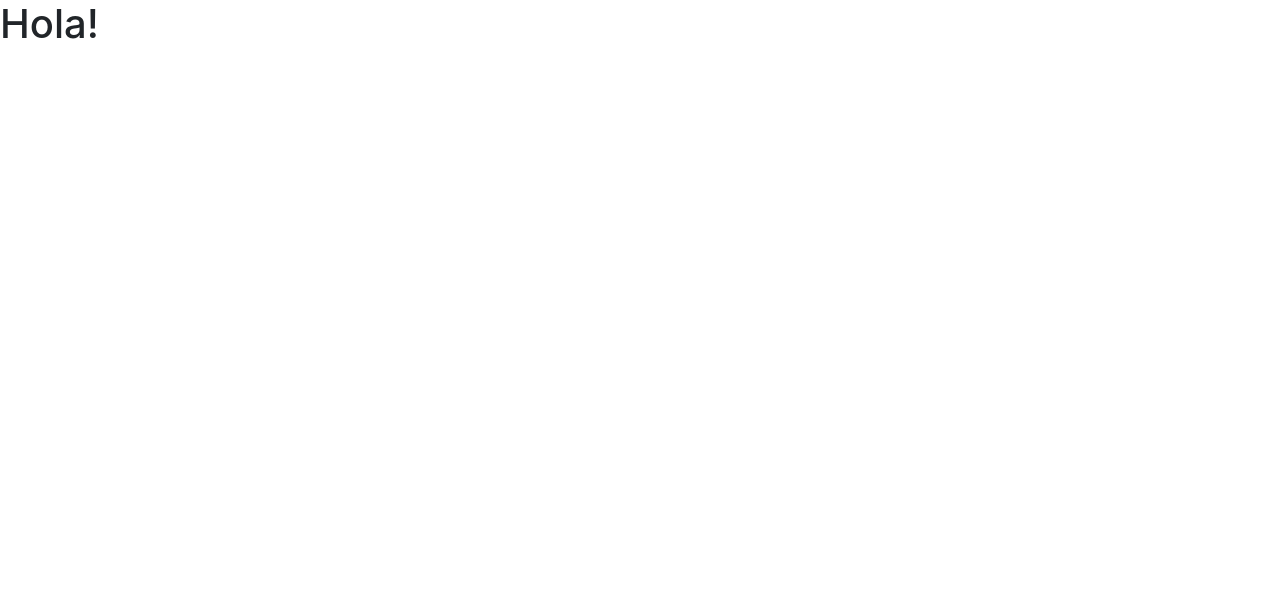
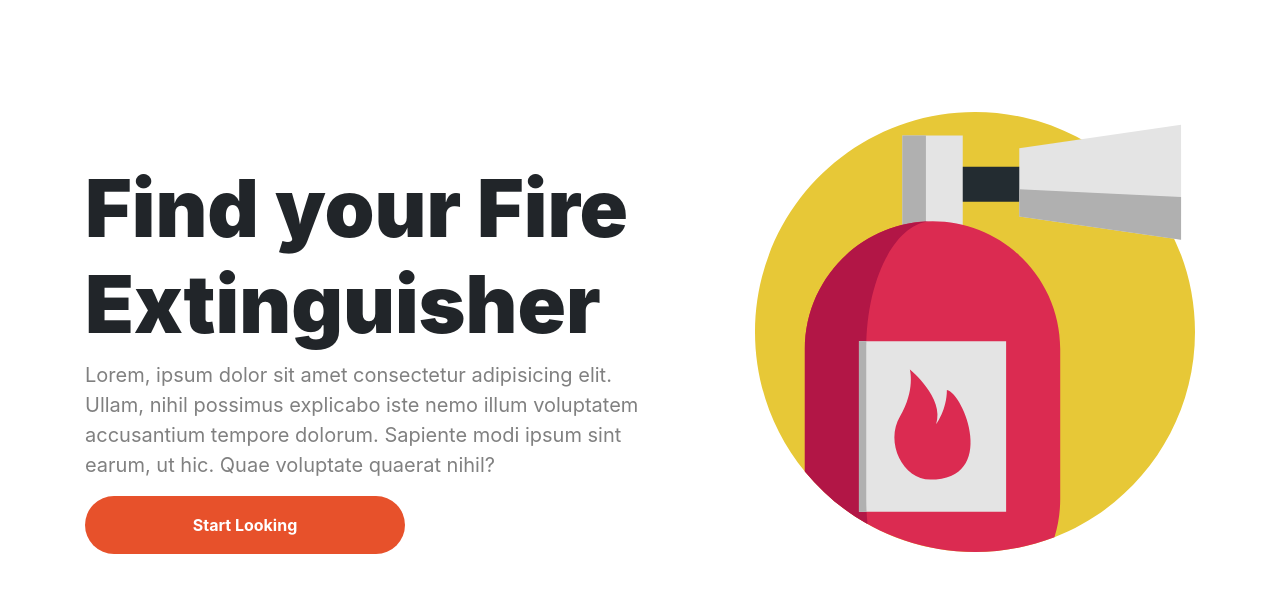
Before and after one commit to stillonwarpath/nuxt_fire_extinguisher, a Nuxt app: page / in a window 1280 px wide. Shown: the top 592 px of the page. Built offline with nearby package versions, Linux system fonts and the light colour scheme.

Commit message:
Added fire extinguisher svg to hero component

```diff
--- a/components/hero-component.vue
+++ b/components/hero-component.vue
@@ -1,5 +1,6 @@
 <template>
   <div class="Hero container">
+    <div class="text-container">
       <h1 class="header">
         Find your Fire Extinguisher
       </h1>
@@ -9,6 +10,8 @@
       <button class="button btn">
         Start Looking
       </button>
+    </div>
+    <img src="~assets/svg/fire-extinguisher.svg" alt="fire extinguisher" class="image">
   </div>
 </template>
 
--- a/pages/index.vue
+++ b/pages/index.vue
@@ -1,5 +1,7 @@
 <template>
-  <h1>Hola!</h1>
+  <div class="container">
+    <HeroComponent />
+  </div>
 </template>
 
 <script>
```
Also changed, not shown: assets/svg/fire-extinguisher.svg (added). Lines whose indentation alone changed are shown as unchanged.
